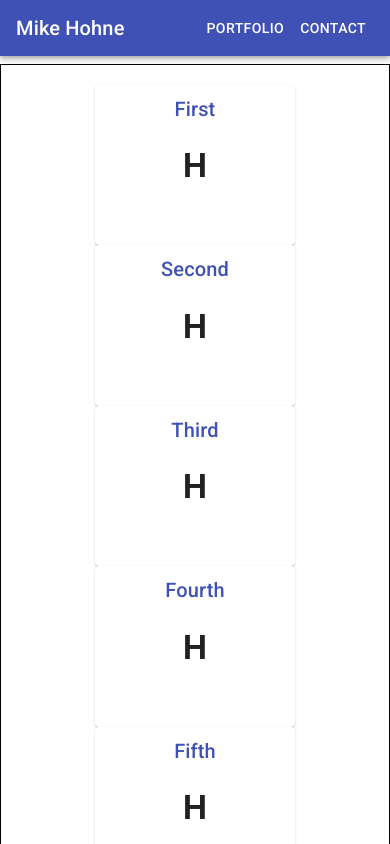
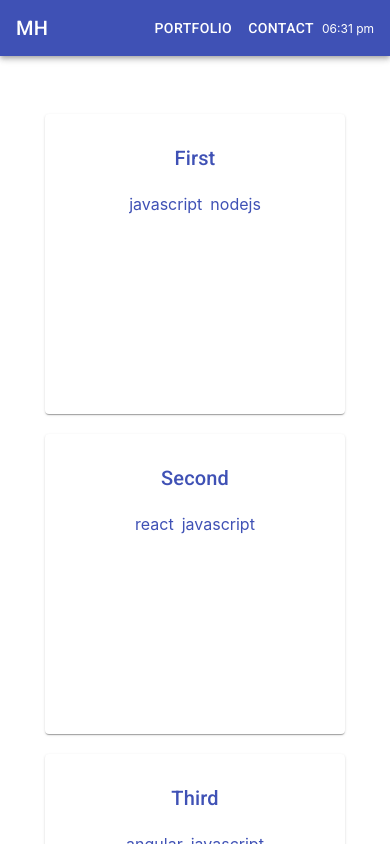
Before and after one commit to mikehohne/mikehohne.github.io, a React (Create React App) app: page /portfolio in a window 390 px wide. Shown: the top 844 px of the page. Built offline with nearby package versions, Linux system fonts and the light colour scheme.

Commit message:
Added some responsivness.

```diff
--- a/package.json
+++ b/package.json
@@ -5,10 +5,12 @@
   "private": true,
   "dependencies": {
     "@material-ui/core": "^4.8.1",
+    "@material-ui/icons": "^4.5.1",
     "@testing-library/jest-dom": "^4.2.4",
     "@testing-library/react": "^9.4.0",
     "@testing-library/user-event": "^7.2.1",
     "gh-pages": "^2.1.1",
+    "moment": "^2.24.0",
     "react": "^16.12.0",
     "react-dom": "^16.12.0",
     "react-router-dom": "^5.1.2",
--- a/public/index.html
+++ b/public/index.html
@@ -14,6 +14,7 @@
     -->
   <link rel="manifest" href="%PUBLIC_URL%/manifest.json" />
   <link rel="stylesheet" href="https://fonts.googleapis.com/css?family=Roboto:300,400,500,700&display=swap" />
+  <link rel="stylesheet" href="https://fonts.googleapis.com/icon?family=Material+Icons" />
   <!--
       Notice the use of %PUBLIC_URL% in the tags above.
       It will be replaced with the URL of the `public` folder during the build.
--- a/src/components/MainContainer.jsx
+++ b/src/components/MainContainer.jsx
@@ -3,11 +3,10 @@ import { Container, makeStyles } from '@material-ui/core';
 
 const useStyles = makeStyles(theme => ({
   root: {
-    border: '1px solid black',
+    // border: '1px solid #DDDDDD',
     display: 'flex',
     justifyContent: 'center',
-    marginTop: theme.spacing(1),
-    height: '100vh'
+    marginTop: theme.spacing(5)
   }
 }));
 
--- a/src/components/NavBar.jsx
+++ b/src/components/NavBar.jsx
@@ -4,16 +4,16 @@ import {
   Toolbar,
   Button,
   makeStyles,
-  Typography
+  Typography,
+  useMediaQuery
 } from '@material-ui/core';
 import { Link } from 'react-router-dom';
+import moment from 'moment';
 
 const useStyles = makeStyles(theme => ({
   root: {},
   toolBar: {
     display: 'flex'
-    // justifyContent: 'flex-end',
-    // alignItems: 'center'
   },
   link: {
     color: 'white',
@@ -22,18 +22,32 @@ const useStyles = makeStyles(theme => ({
   title: {
     alignSelf: 'initial',
     flexGrow: 1
+  },
+  time: {
+    fontSize: '12px'
   }
 }));
 
 const NavBar = () => {
   const classes = useStyles();
+  const matches = useMediaQuery('(max-width:768px)');
+  console.log(matches);
+  const format = 'hh:mm a';
+  const [time, setTime] = React.useState(moment(new Date()).format(format));
+
+  React.useEffect(() => {
+    const date = moment(new Date());
+    setInterval(() => setTime(date.format(format), 3000));
+    return () => clearInterval();
+  }, []);
+
   return (
     <>
       <AppBar className={classes.root} position='static'>
         <Toolbar className={classes.toolBar}>
           <Typography className={classes.title} variant='h6'>
             <Link className={classes.link} to='/'>
-              Mike Hohne
+              {matches ? 'MH' : 'Mike Hohne'}
             </Link>
           </Typography>
           <Button>
@@ -46,6 +60,7 @@ const NavBar = () => {
               Contact
             </Link>
           </Button>
+          <span className={classes.time}>{time}</span>
         </Toolbar>
       </AppBar>
     </>
--- a/src/pages/Portfolio/components/PortfolioDetail.jsx
+++ b/src/pages/Portfolio/components/PortfolioDetail.jsx
@@ -1,6 +1,5 @@
 import React from 'react';
-import { Avatar, Paper, Typography, Link } from '@material-ui/core';
-import { makeStyles } from '@material-ui/styles';
+import { Typography, Link, makeStyles } from '@material-ui/core';
 
 const useStyles = makeStyles(theme => ({
   root: {
@@ -10,7 +9,8 @@ const useStyles = makeStyles(theme => ({
     cursor: 'pointer',
     '&:hover': {
       textDecoration: 'none'
-    }
+    },
+    padding: '4px'
   }
 }));
 
@@ -21,12 +21,25 @@ const PortfolioDetail = props => {
     handleClick(project.id);
   }
   const classes = useStyles();
+
   return (
     <div className={classes.root}>
       <Link onClick={onSelect} className={classes.link}>
         <Typography variant='h6'>{project.title}</Typography>
       </Link>
-      <h1>H</h1>
+      <div>
+        {project.techs.map((tech, i) => (
+          <Link
+            key={tech + i}
+            onClick={() =>
+              window.open(`https://google.com/search?q=${tech}`, '_blank')
+            }
+            className={classes.link}
+          >
+            {tech}
+          </Link>
+        ))}
+      </div>
     </div>
   );
 };
--- a/src/pages/Portfolio/components/PortfolioList.jsx
+++ b/src/pages/Portfolio/components/PortfolioList.jsx
@@ -6,13 +6,13 @@ const useStyles = makeStyles(theme => ({
   root: {
     width: '100%',
     display: 'flex',
-    justifyContent: 'space-around',
-    flexWrap: 'wrap',
-    padding: '20px'
+    justifyContent: 'center',
+    flexWrap: 'wrap'
   },
   paper: {
-    maxHeight: '200px',
-    minWidth: '200px'
+    minHeight: '300px',
+    minWidth: '300px',
+    margin: '10px'
   },
   listItem: {
     display: 'flex',
@@ -21,11 +21,11 @@ const useStyles = makeStyles(theme => ({
 }));
 
 const projects = [
-  { title: 'First', id: 'first' },
-  { title: 'Second', id: 'second' },
-  { title: 'Third', id: 'third' },
-  { title: 'Fourth', id: 'fourth' },
-  { title: 'Fifth', id: 'fifth' }
+  { title: 'First', id: 'first', techs: ['javascript', 'nodejs'] },
+  { title: 'Second', id: 'second', techs: ['react', 'javascript'] },
+  { title: 'Third', id: 'third', techs: ['angular', 'javascript'] },
+  { title: 'Fourth', id: 'fourth', techs: ['react', 'javascript'] },
+  { title: 'Fifth', id: 'fifth', techs: ['c#'] }
 ];
 
 const PortfolioList = props => {
```
Also changed, not shown: 1 other file (tests, documents, lock files or other folders).
